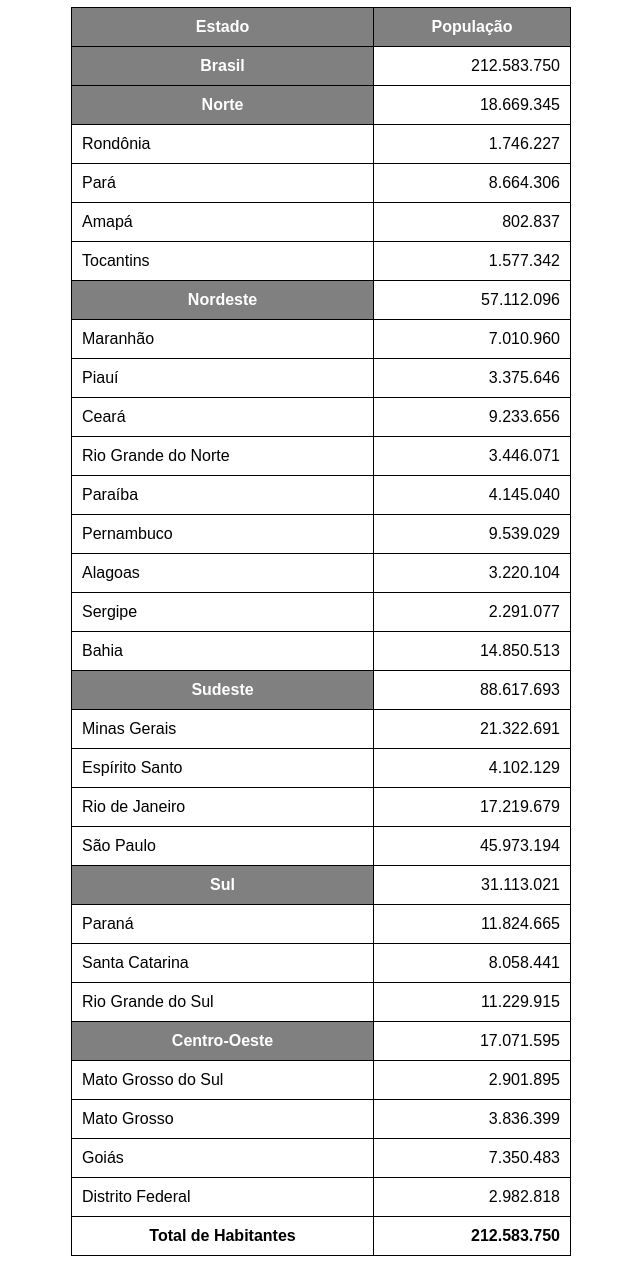
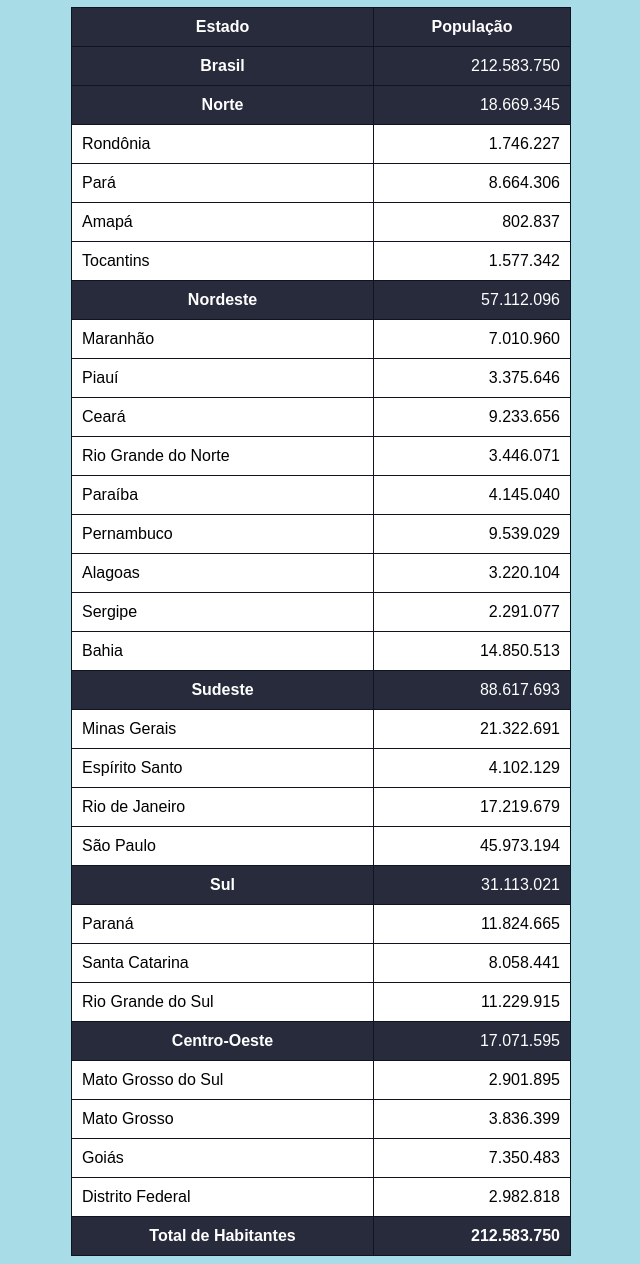
Before and after one commit to KennedyDjalma/html-css, a plain HTML site: page tabela-html-css/tabela2.html in a window 1280 px wide. Shown: the part 73-1337 px from the top of the page, without its empty margins (319-959 px from the left). Drawn offline with Linux system fonts and the light colour scheme.

Commit message:
Update tabela2.html

```diff
--- a/tabela-html-css/tabela2.html
+++ b/tabela-html-css/tabela2.html
@@ -7,35 +7,47 @@
             <style>
                 body {
                     font-family: Arial, Helvetica, sans-serif;
-
+                    background-color: #a8dce7;
                 }
 
                 h1 {
                     text-align: center;
+                    color: #101422;
                 }
 
                 table {
+                    background-color: #FFFFFF;
                     margin: auto auto;
                     width: 500px;
                     border-collapse: collapse;
                 }
 
                 td,th {
-                    border: 1px solid black;
+                    border: 1px solid #101422;
                     padding: 10px;
                 }
+
                 .num {
                     text-align: right;
                 }
 
+                tr.regiao{
+                    background-color: #272b3b;
+                }
+
                 .regiao {
-                    background-color: grey;
+                    background-color: #272b3b;
                     color: white;
                 }
 
                 thead {
-                    background-color: gray;
+                    background-color: #272b3b;
                     color: white;
+                }
+
+                tfoot {
+                    background-color: #272b3b;
+                    color: #FFFFFF;
                 }
 
             </style>
@@ -64,13 +76,13 @@
 
     <tbody>
 
-        <tr>
+        <tr class="regiao">
             <th class="regiao">Brasil</th>
             <td class="num">212.583.750</td>
         </tr>
 
 
-        <tr>
+        <tr class="regiao">
             <th class="regiao">Norte</th>
             <td class="num">18.669.345</td>
         </tr>
@@ -96,7 +108,7 @@
         </tr>
 
 
-        <tr>
+        <tr class="regiao">
             <th class="regiao">Nordeste</th>
             <td class="num">57.112.096</td>
         </tr>
@@ -147,7 +159,7 @@
         </tr>
 
 
-        <tr>
+        <tr class="regiao">
             <th class="regiao">Sudeste</th>
             <td class="num">88.617.693</td>
         </tr>
@@ -173,7 +185,7 @@
         </tr>
 
 
-        <tr>
+        <tr class="regiao">
             <th class="regiao">Sul</th>
             <td class="num">31.113.021</td>
         </tr>
@@ -194,7 +206,7 @@
         </tr>
 
 
-        <tr>
+        <tr class="regiao">
             <th class="regiao">Centro-Oeste</th>
             <td class="num">17.071.595</td>
         </tr>
```
